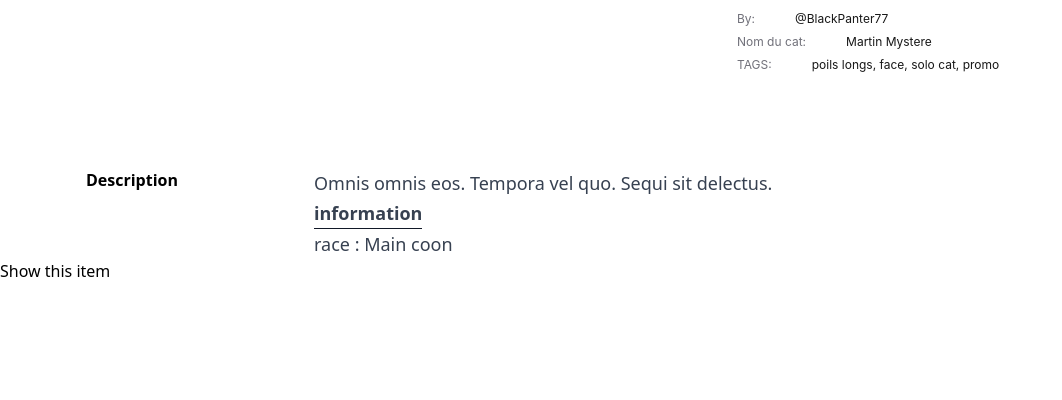
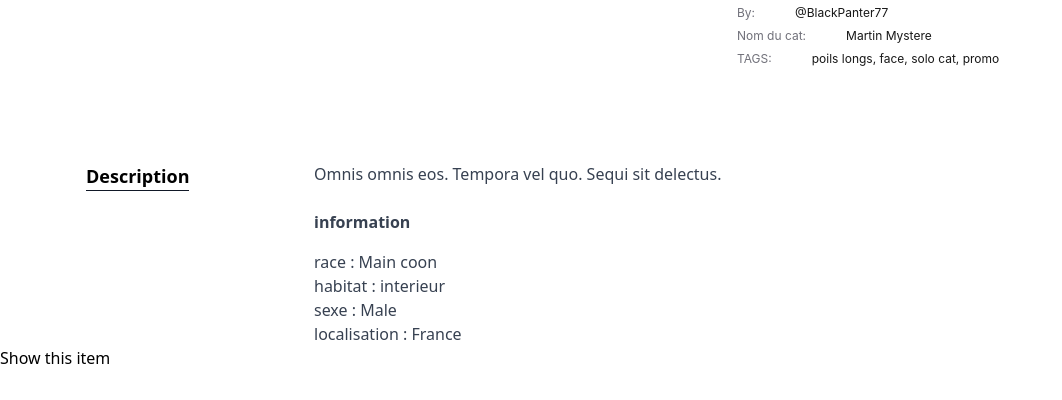
Before and after one commit to akatsuki75019/kitty_kat, a Rails app: page /items in a window 1280 px wide. Shown: the part 2555-2955 px from the top of the page, without its empty margins (0-1062 px from the left). Run offline with Rails 7, Linux system fonts and the light colour scheme; data comes from the database, SQL or seed files in the repository; some libraries are stand-ins or nearby versions.

Commit message:
item show v1 + navcrub

```diff
--- a/app/views/items/_item.html.erb
+++ b/app/views/items/_item.html.erb
@@ -2,18 +2,20 @@
   <div class="gap-20 flex flex-wrap justify-start items-start">
       <div class="w-[570px] flex-col inline-flex">
           <!-- ... Image du chat ... -->
-          <img class="w-fit h-fit object-cover mt-8" src="https://helios-i.mashable.com/imagery/articles/05bWohHVcmI4wy8gnlR3oBo/hero-image.fill.size_1200x900.v1623363665.png" />
+          <img class="object-cover mt-8" src="https://cdn.britannica.com/25/172925-050-DC7E2298/black-cat-back.jpg" />
 
       </div>
       <div class="w-[456px] flex-col inline-flex mt-8">
-          <div class="h-56 flex-col">
+          <div class = "mb-6">
+          <%= render 'items/navcrub' %>
+          </div>
+          <div class="h-40 flex-col">
               <!-- ... Informations ... -->
               <h1 class = "font-bold text-xl""> <strong> <%= item.title %>  </strong></h1>
               <p><%= item.description%><p>
           </div>
           <div class="h-auto flex-col">
-            <h2></strong><%= item.price %>¥</strong></h2>
-            <p > test</p><p> test</p>
+            <div class ="text-lg"> <strong> <%= item.price %> ¥ </strong></div>
           </div>
           <!-- ...  ... -->
               <!-- ... PANIER ACHAT ... -->
@@ -60,15 +62,19 @@
     <div class="h-auto px-40 bg-white flex-col justify-start items-center gap-2 flex">
       <div class="gap-8 inline-flex">
           <div class="w-[196px] pr-4 flex-col gap-6 inline-flex">
-              <p class = "font-bold" >Description<p>
+              <p class = "font-bold text-lg border-gray-900 border-b max-w-max" >Description<p>
           </div>
-          <div class="w-[880px] text-gray-700 text-lg font-normal leading-[30px]">
+          <div class="w-[880px] text-gray-700 font-normal ">
               <!-- ... Texte ... -->
               <p><%= item.description%><p>
-              <div class="mb-8flex-col gap-3 ">
-                <div class = "font-bold border-gray-900 border-b max-w-max"> information </div>
+              <div class="mb-8flex-col gap-3 text-base mt-6">
+                <div class = "font-bold mb-4"> information </div>
                   <ul>
                     <li> race : Main coon<li>
+                    <li> habitat : interieur<li>
+                    <li> sexe : Male<li>
+                    <li> localisation : France<li>
+                  <ul>
               </div>
           </div>
       </div>
--- a/app/views/items/_navcrub.html.erb
+++ b/app/views/items/_navcrub.html.erb
@@ -1,7 +1,7 @@
 <nav class="flex" aria-label="Breadcrumb">
   <ol class="inline-flex items-center space-x-1 md:space-x-2 rtl:space-x-reverse">
     <li class="inline-flex items-center">
-      <a href="#" class="inline-flex items-center text-sm font-medium text-gray-700 hover:text-blue-600 dark:text-gray-400 dark:hover:text-white">
+      <a href="#" class="inline-flex items-center text-sm font-medium text-gray-700 hover:text-blue-600 dark:text-black dark:hover:text-gray-700">
         <svg class="w-3 h-3 me-2.5" aria-hidden="true" xmlns="http://www.w3.org/2000/svg" fill="currentColor" viewBox="0 0 20 20">
           <path d="m19.707 9.293-2-2-7-7a1 1 0 0 0-1.414 0l-7 7-2 2a1 1 0 0 0 1.414 1.414L2 10.414V18a2 2 0 0 0 2 2h3a1 1 0 0 0 1-1v-4a1 1 0 0 1 1-1h2a1 1 0 0 1 1 1v4a1 1 0 0 0 1 1h3a2 2 0 0 0 2-2v-7.586l.293.293a1 1 0 0 0 1.414-1.414Z"/>
         </svg>
@@ -13,7 +13,7 @@
         <svg class="rtl:rotate-180 w-3 h-3 text-gray-400 mx-1" aria-hidden="true" xmlns="http://www.w3.org/2000/svg" fill="none" viewBox="0 0 6 10">
           <path stroke="currentColor" stroke-linecap="round" stroke-linejoin="round" stroke-width="2" d="m1 9 4-4-4-4"/>
         </svg>
-        <a href="#" class="ms-1 text-sm font-medium text-gray-700 hover:text-blue-600 md:ms-2 dark:text-gray-400 dark:hover:text-white">Projects</a>
+        <a href="#" class="ms-1 text-sm font-medium text-gray-700 hover:text-blue-600 md:ms-2 dark:text-black dark:hover:text-gray-700">AHHH</a>
       </div>
     </li>
     <li aria-current="page">
@@ -21,7 +21,7 @@
         <svg class="rtl:rotate-180 w-3 h-3 text-gray-400 mx-1" aria-hidden="true" xmlns="http://www.w3.org/2000/svg" fill="none" viewBox="0 0 6 10">
           <path stroke="currentColor" stroke-linecap="round" stroke-linejoin="round" stroke-width="2" d="m1 9 4-4-4-4"/>
         </svg>
-        <span class="ms-1 text-sm font-medium text-gray-500 md:ms-2 dark:text-gray-400">Flowbite</span>
+        <span class="ms-1 text-sm font-medium dark:text-black dark:hover:text-gray-700">Martin</span>
       </div>
     </li>
   </ol>
```
